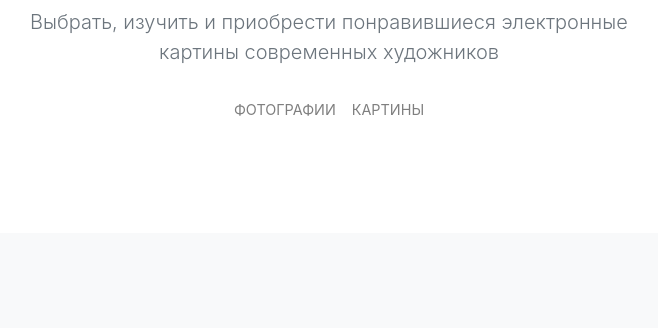
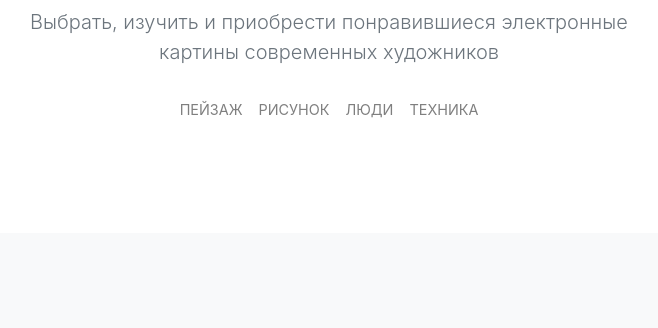
Before and after one commit to dmitry-vs/python-django-education-gb-shop, a Django app: page /products/ in a window 1280 px wide. Shown: the part 201-529 px from the top of the page, without its empty margins (311-969 px from the left). Run offline with Django 3.2, Linux system fonts and the light colour scheme; data that the repository does not hold is empty; some libraries are stand-ins or nearby versions.

Commit message:
Added categories links to products template and migrate.bat

```diff
--- a/geekshop/mainapp/templates/mainapp/products.html
+++ b/geekshop/mainapp/templates/mainapp/products.html
@@ -13,10 +13,16 @@
       <nav class="navbar navbar-expand-md navbar-light bg-white justify-content-center">
         <ul class="navbar-nav">
           <li class="navitem">
-            <a class="nav-link initialism" href="#">Фотографии</a>
+            <a class="nav-link initialism" href="#">Пейзаж</a>
           </li>
           <li class="navitem">
-            <a class="nav-link initialism" href="#">Картины</a>
+            <a class="nav-link initialism" href="#">Рисунок</a>
+          </li>
+          <li class="navitem">
+            <a class="nav-link initialism" href="#">Люди</a>
+          </li>
+          <li class="navitem">
+            <a class="nav-link initialism" href="#">Техника</a>
           </li>
         </ul>
       </nav>
```
Also changed, not shown: 1 other file.
